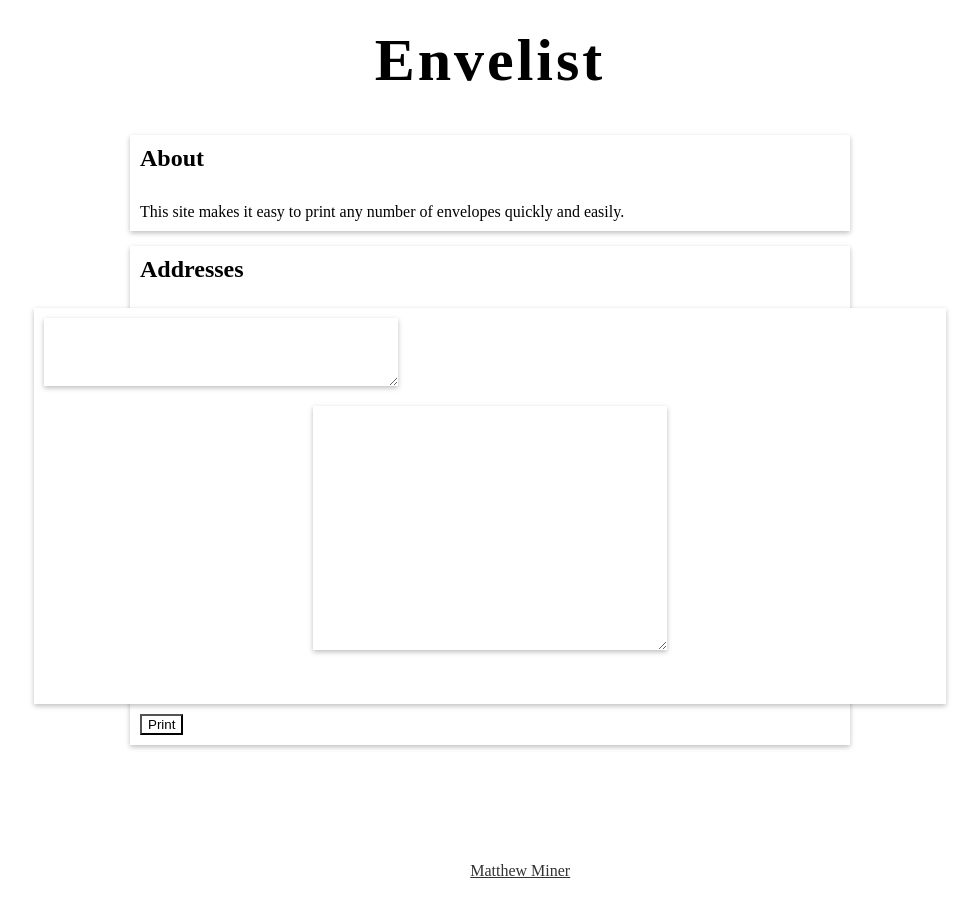
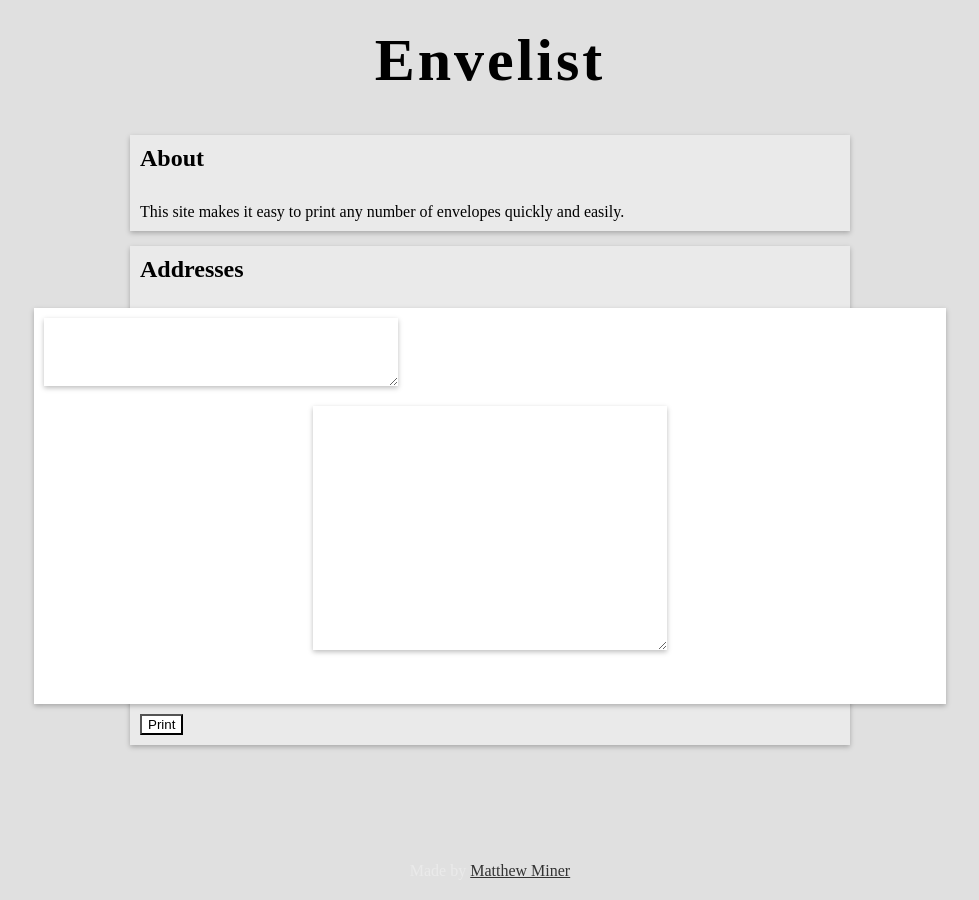
Before and after one commit to mminer237/envelist, a Jekyll site: the page built from index.html, in a window 1280 px wide. Shown: the whole page, without its empty margins (150-1129 px from the left). Built offline with Jekyll 4.4.1, drawn with Linux system fonts in a browser that asks for light colours.

Commit message:
Updated colors

```diff
--- a/css/style.scss
+++ b/css/style.scss
@@ -4,10 +4,12 @@
 	--text-color: black;
 	--link-color: #333;
 	--link-hover-color: #555;
-	--background-color: white;
-	--section-background-color: white;
+	--background-color: #E0E0E0;
+	--section-background-color: #EAEAEA;
+	--envelope-background-color: white;
 	--item-background-color: white;
 	--item-hover-background-color: white;
+	--box-shadow: 0 2px 5px 0 rgba(0,0,0,0.26);
 }
 @media (prefers-color-scheme: dark) {
 	:root {
@@ -15,9 +17,11 @@
 		--link-color: #CCC;
 		--link-hover-color: #EEE;
 		--background-color: black;
-		--section-background-color: #181818;
-		--item-background-color: #333;
+		--section-background-color: #2C2C2C;
+		--envelope-background-color: #3C3C3C;
+		--item-background-color: #444;
 		--item-hover-background-color: #555;
+		--box-shadow: 0 3px 6px 0 rgba(0,0,0,0.35);
 	}
 }
 * {
@@ -99,7 +103,7 @@ main {
 }
 section, article, details, #envelope {
 	background-color: var(--section-background-color);
-	box-shadow: 0 2px 5px 0 rgba(0,0,0,0.26);
+	box-shadow: var(--box-shadow);
 	color: var(--text-color);
 }
 section, article, details {
@@ -140,6 +144,7 @@ a:hover {
 }
 #envelope {
 	align-self: center;
+	background-color: var(--envelope-background-color);
 	margin: 10px;
 	width: 9.5in;
 	height: 4.125in;
@@ -148,6 +153,7 @@ textarea {
 	background-color: var(--item-background-color);
 	border: none;
 	box-shadow: 0 2px 5px 0 rgba(0,0,0,0.26);
+	color: var(--text-color);
 	display: block;
 	margin: 10px;
 	width: 350px;
```
